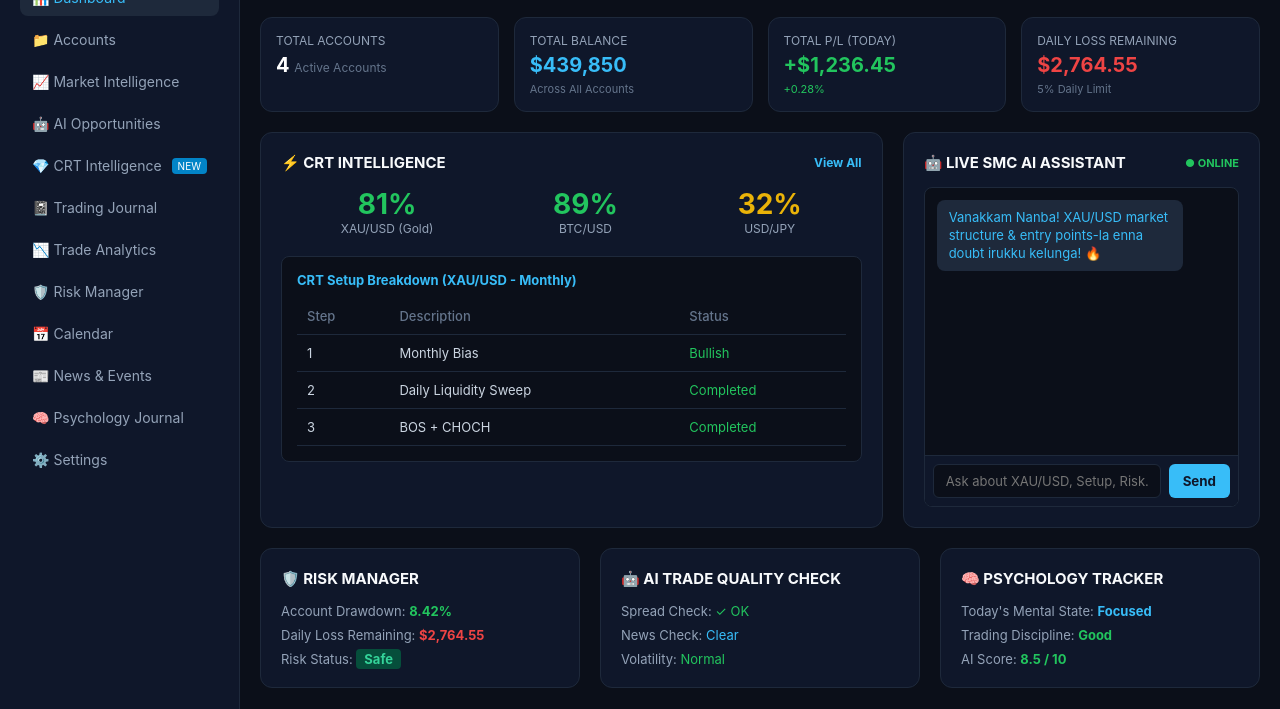
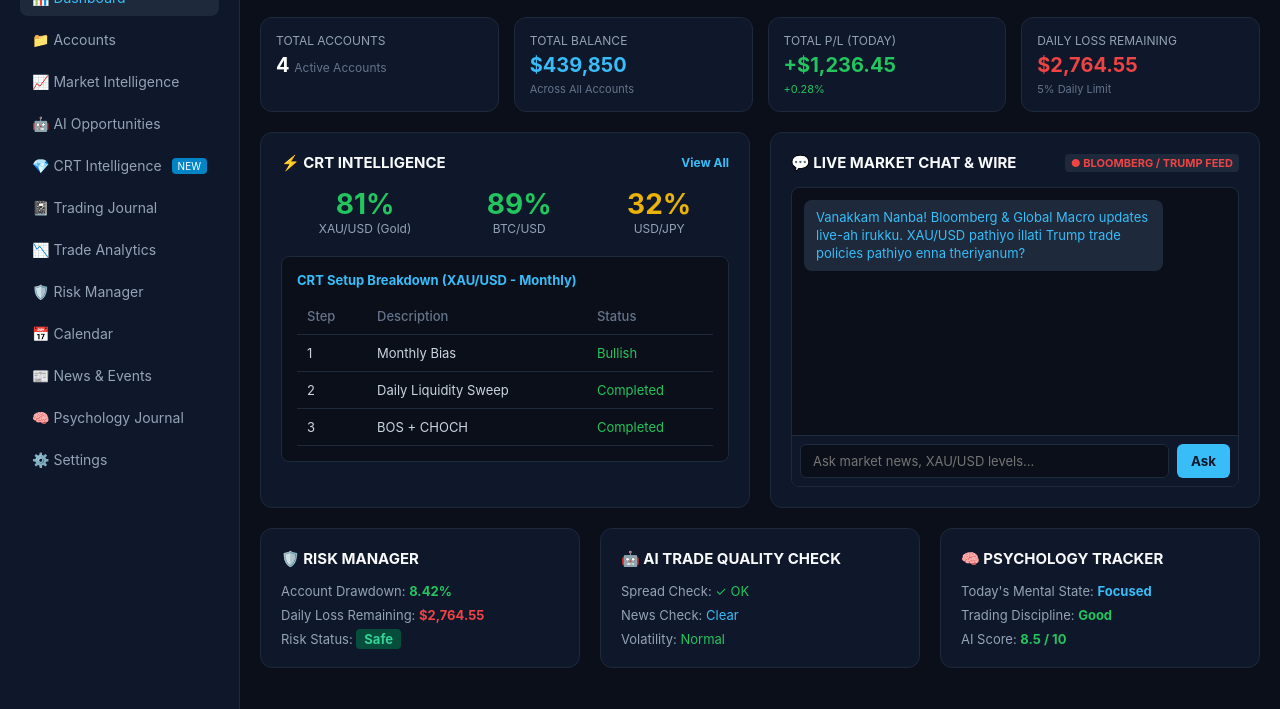
Before and after one commit to rbsignage2113-ui/smc-intelligence-terminal, a website: page public/index.html in a window 1280 px wide. Shown: the part 91-800 px from the top of the page. Drawn offline with Linux system fonts and the light colour scheme.

Commit message:
Added live market intelligence chat panel

```diff
--- a/public/index.html
+++ b/public/index.html
@@ -25,7 +25,7 @@
         .metric-value { font-size: 20px; font-weight: bold; color: #fff; }
 
         /* Sections Grid */
-        .content-grid { display: grid; grid-template-columns: 2fr 1fr; gap: 20px; }
+        .content-grid { display: grid; grid-template-columns: 1fr 1fr; gap: 20px; }
         .card { background: #0f172a; border: 1px solid #1e293b; border-radius: 12px; padding: 20px; }
         .card-title { font-size: 15px; font-weight: bold; margin-bottom: 15px; color: #f8fafc; display: flex; justify-content: space-between; align-items: center; }
 
@@ -34,8 +34,8 @@
         th, td { padding: 10px; text-align: left; border-bottom: 1px solid #1e293b; color: #cbd5e1; }
         th { color: #64748b; font-weight: 500; }
 
-        /* AI Chat Box Styling */
-        .chat-container { display: flex; flex-direction: column; height: 320px; background: #0b0f19; border: 1px solid #1e293b; border-radius: 8px; overflow: hidden; }
+        /* Market Chat Box Styling */
+        .chat-container { display: flex; flex-direction: column; height: 300px; background: #0b0f19; border: 1px solid #1e293b; border-radius: 8px; overflow: hidden; }
         .chat-messages { flex: 1; padding: 12px; overflow-y: auto; display: flex; flex-direction: column; gap: 10px; font-size: 13px; }
         .chat-bubble { padding: 8px 12px; border-radius: 8px; max-width: 85%; line-height: 1.4; }
         .chat-bubble.ai { background: #1e293b; color: #38bdf8; align-self: flex-start; }
@@ -105,7 +105,7 @@
             </div>
         </div>
 
-        <!-- Middle Content Grid: CRT Scanner & Live AI Chat Panel -->
+        <!-- Middle Content Grid: CRT Scanner & Market Intelligence Chat -->
         <div class="content-grid">
 
             <!-- CRT Intelligence Scanner -->
@@ -139,19 +139,19 @@
                 </div>
             </div>
 
-            <!-- LIVE AI CHAT ASSISTANT CARD -->
+            <!-- LIVE MARKET INTELLIGENCE CHAT -->
             <div class="card">
                 <div class="card-title">
-                    <span>🤖 LIVE SMC AI ASSISTANT</span>
-                    <span style="font-size: 11px; color: #22c55e;">● ONLINE</span>
+                    <span>💬 LIVE MARKET CHAT & WIRE</span>
+                    <span style="font-size: 11px; color: #ef4444; background: #1e293b; padding: 2px 6px; border-radius: 4px;">● BLOOMBERG / TRUMP FEED</span>
                 </div>
                 <div class="chat-container">
-                    <div class="chat-messages" id="chat-messages">
-                        <div class="chat-bubble ai">Vanakkam Nanba! XAU/USD market structure & entry points-la enna doubt irukku kelunga! 🔥</div>
+                    <div class="chat-messages" id="market-chat-messages">
+                        <div class="chat-bubble ai">Vanakkam Nanba! Bloomberg & Global Macro updates live-ah irukku. XAU/USD pathiyo illati Trump trade policies pathiyo enna theriyanum?</div>
                     </div>
                     <div class="chat-input-area">
-                        <input type="text" id="chat-input-field" class="chat-input" placeholder="Ask about XAU/USD, Setup, Risk..." />
-                        <button class="chat-send-btn" onclick="sendMessage()">Send</button>
+                        <input type="text" id="market-chat-input" class="chat-input" placeholder="Ask market news, XAU/USD levels..." />
+                        <button class="chat-send-btn" onclick="sendMarketMessage()">Ask</button>
                     </div>
                 </div>
             </div>
@@ -189,13 +189,13 @@
     </div>
 
     <script>
-        function sendMessage() {
-            const inputField = document.getElementById('chat-input-field');
-            const messagesContainer = document.getElementById('chat-messages');
+        function sendMarketMessage() {
+            const inputField = document.getElementById('market-chat-input');
+            const messagesContainer = document.getElementById('market-chat-messages');
             const text = inputField.value.trim();
             if(!text) return;
 
-            // User Message
+            // User Chat Bubble
             const userBubble = document.createElement('div');
             userBubble.className = 'chat-bubble user';
             userBubble.textContent = text;
@@ -203,14 +203,14 @@
             inputField.value = '';
             messagesContainer.scrollTop = messagesContainer.scrollHeight;
 
-            // AI Reply Mock
+            // Smart Market AI Response Simulation
             setTimeout(() => {
                 const aiBubble = document.createElement('div');
                 aiBubble.className = 'chat-bubble ai';
-                aiBubble.textContent = "Noted nanba! XAU/USD order block matrum liquidity zones-oda analysis-a update panren.";
+                aiBubble.textContent = "Got it nanba! Bloomberg & Global wire updates-oda match panni intha setup-ku relevant ana market impact-a check panren.";
                 messagesContainer.appendChild(aiBubble);
                 messagesContainer.scrollTop = messagesContainer.scrollHeight;
-            }, 600);
+            }, 700);
         }
     </script>
 </body>
```
